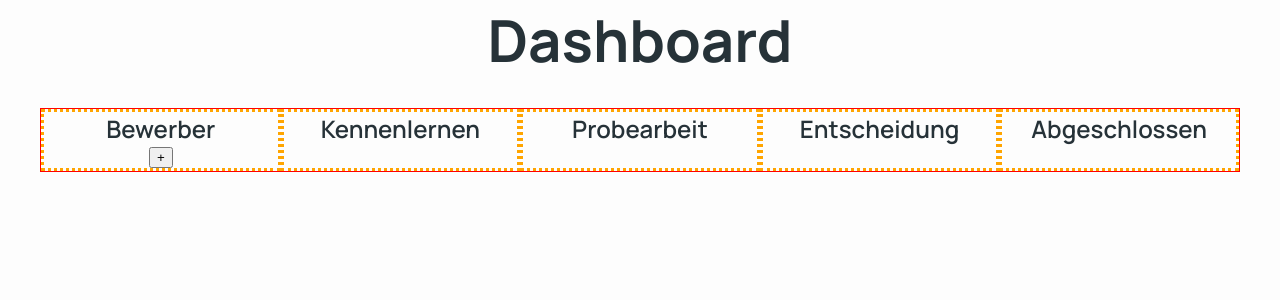
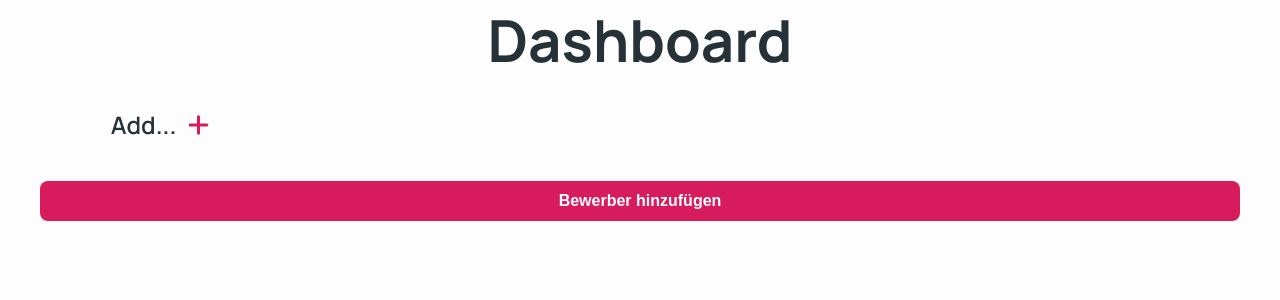
Before and after one commit to Fabo95/workwise_board, a React (Create React App) app: page / in a window 1280 px wide. Shown: the top 300 px of the page. Built offline with nearby package versions, Linux system fonts and the light colour scheme.

Commit message:
4th Update

```diff
--- a/src/App.js
+++ b/src/App.js
@@ -1,6 +1,7 @@
 import React, {useContext} from 'react'
 import {CandidateContext} from "./context/CandidateContext"
-import Input from './component/Input'
+import CandidateInput from './component/CandidateInput'
+import ColumnInput from "./component/ColumnInput"
 
 import Column from './component/Column'
 
@@ -11,13 +12,23 @@ export default function App () {
     {/* columnIndex via props an <Column /> */}
     const columnEl = columnArr.map((eachColumn, index ) => <Column key={index} columnIndex = {index} title = {eachColumn}/>)
 
+    function handleCandidateInput () {
+        document.getElementById("root").classList.add("show--candidate--input")
+    }
+
     return (
         <>
             <h1>Dashboard</h1>
             <main className='main'>
                 {columnEl}
             </main>
-            <Input />
+            <div className='container'>
+                <button className='btn--add' onClick={handleCandidateInput}>Bewerber hinzufügen</button>
+            </div>
+            <CandidateInput />
+            <ColumnInput />
+
+
         </>
     )
 }
--- a/src/component/Candidate.js
+++ b/src/component/Candidate.js
@@ -1,23 +1,49 @@
-import React, {useContext} from 'react'
+import React, {useContext, useState} from 'react'
 import {CandidateContext} from "../context/CandidateContext"
 
 import { FontAwesomeIcon } from '@fortawesome/react-fontawesome'
 import { faArrowLeft } from '@fortawesome/free-solid-svg-icons'
 import { faArrowRight } from '@fortawesome/free-solid-svg-icons'
+import { faTrashCan } from '@fortawesome/free-regular-svg-icons'
 
 
-export default function Candidate ({index, lastname, firstname, position}) {
+export default function Candidate ({index, lastname, firstname, position, statusIndex}) {
 
-    const {handleFurther, handleBack} = useContext(CandidateContext)
+    const {handleFurther, handleBack, handleRemove, columnArr} = useContext(CandidateContext)
 
+    const [hovered, setHovered] = useState(false)
+
+    function handleHover() {
+        setHovered(prevHovered => !prevHovered)
+    }
+
+    {/* Returned Icons in Abhängigkeit von statusIndex des Bewerbers */}
+    function getIcon () {
+
+        if (statusIndex === 0) {
+            return <FontAwesomeIcon className="candidate--icon candidate--icon--right" onClick={() => handleFurther(index)} icon={faArrowRight} />
+        }
+
+        else if (statusIndex === columnArr.length - 1) {
+            return <FontAwesomeIcon className="candidate--icon candidate--icon--left" onClick={() => handleBack(index)} icon={faArrowLeft} />
+        }
+
+        else {
+            return (
+            <>
+                <FontAwesomeIcon className="candidate--icon candidate--icon--left" onClick={() => handleBack(index)} icon={faArrowLeft} />
+                <FontAwesomeIcon className="candidate--icon candidate--icon--right" onClick={() => handleFurther(index)} icon={faArrowRight} />
+            </>)
+        }
+    }
 
     return (
-        <div className='candidate'>
+        <div onMouseEnter={handleHover} onMouseLeave={handleHover} className='candidate'>
+            {hovered && <FontAwesomeIcon className="candidate--icon candidate--icon--remove" onClick={() => handleRemove(index)}  icon={faTrashCan} />}
             <p className='candidate--text'><span className='bold'>Nachname:</span> {lastname}</p>
             <p className='candidate--text'><span className='bold'>Vorname: </span>{firstname}</p>
             <p className='candidate--text'><span className='bold'>Position:</span> {position}</p>
-            <FontAwesomeIcon className="candidate--icon candidate--icon--left" onClick={() => handleBack(index)} icon={faArrowLeft} />
-            <FontAwesomeIcon className="candidate--icon candidate--icon--right" onClick={() => handleFurther(index)} icon={faArrowRight} />
+            {getIcon()}
         </div>
     )
 }
--- a/src/component/Input.js
+++ b/src/component/CandidateInput.js
@@ -18,18 +18,18 @@ export default function Input () {
 
      function onSubmit(candidate) {
         handleAdd(candidate)
-        document.getElementById("root").classList.remove("show")
+        document.getElementById("root").classList.remove("show--candidate--input")
 
     }
 
-    function handleClick () {
-        document.getElementById("root").classList.remove("show")
+    function handleExit () {
+        document.getElementById("root").classList.remove("show--candidate--input")
     }
 
     return (
-        <div className='input'>
+        <div className='input input--candidate'>
             <div className='input--item'>
-            <FontAwesomeIcon onClick={handleClick} className='input--exit' icon={faXmark} />
+            <FontAwesomeIcon onClick={handleExit} className='input--exit' icon={faXmark} />
             <form onSubmit={handleSubmit(onSubmit)}>
                 <label className='input--label'>Vorname:</label>
                 <input className='input--field' {...register('firstname', { required: true })} />
--- a/src/component/Column.js
+++ b/src/component/Column.js
@@ -1,13 +1,16 @@
 import React, {useContext} from 'react'
 import {CandidateContext} from "../context/CandidateContext"
+
+import { FontAwesomeIcon } from '@fortawesome/react-fontawesome'
+import { faPlus } from '@fortawesome/free-solid-svg-icons'
 
 import Candidate from './Candidate'
 
 
-/* columnIndex des Column aus ColumnArr*/
+/* columnIndex = index des Columns aus ColumnArr*/
 export default function Column ({columnIndex, title}) {
 
-    const {candidateArr} = useContext(CandidateContext)
+    const {columnArr, candidateArr} = useContext(CandidateContext)
 
     const cadidateEl = candidateArr.map((eachCandidate, index) => {
 
@@ -18,15 +21,17 @@ export default function Column ({columnIndex, title}) {
             )
     })
 
-    function handleClick () {
-        document.getElementById("root").classList.add("show")
+    function handleColumnInput () {
+        document.getElementById("root").classList.add("show--column--input")
     }
 
     return (
         <div className='main--item'>
-                <h3>{title}</h3>
+                <div className='main--item--flex'>
+                    <h3>{title}</h3>
+                    {columnIndex === columnArr.length - 1 && <FontAwesomeIcon onClick={handleColumnInput} className="plus--icon" icon={faPlus} />}
+                </div>
                 {cadidateEl}
-        {columnIndex === 0 && <button onClick={handleClick}>+</button>}
         </div>
 
     )
--- /dev/null
+++ b/src/component/ColumnInput.js
@@ -0,0 +1,42 @@
+import React, {useContext} from 'react'
+import { useForm } from 'react-hook-form';
+import { CandidateContext } from '../context/CandidateContext';
+
+import { FontAwesomeIcon } from "@fortawesome/react-fontawesome";
+import {faXmark} from '@fortawesome/free-solid-svg-icons';
+
+export default function Input () {
+
+    const {handleColumn} = useContext(CandidateContext)
+
+    const {
+        register,
+        handleSubmit,
+        formState: { errors },
+      } = useForm();
+
+
+     function onSubmit(columnname) {
+        handleColumn(columnname)
+        document.getElementById("root").classList.remove("show--column--input")
+
+    }
+
+    function handleExit () {
+        document.getElementById("root").classList.remove("show--column--input")
+    }
+
+    return (
+        <div className='input input--column'>
+            <div className='input--item'>
+            <FontAwesomeIcon onClick={handleExit} className='input--exit' icon={faXmark} />
+            <form onSubmit={handleSubmit(onSubmit)}>
+                <label className='input--label'>Columnname:</label>
+                <input className='input--field' {...register('columnname', { required: true })} />
+                {errors.age && <p>Du hast vergessen den Columnnamen anzugeben</p>}
+                <input value="Column hinzufügen" className='input--submit' type="submit" />
+            </form>
+            </div>
+        </div>
+    )
+}
--- a/src/context/CandidateContext.js
+++ b/src/context/CandidateContext.js
@@ -1,12 +1,22 @@
-import React, {useState, useEffect, useRef} from "react";
+import React, {useState} from "react";
 
 const CandidateContext = React.createContext()
 
 function CandidateContextProvider ({children}) {
 
-        const [columnArr, setColumnArr] = useState(["Bewerber", "Kennenlernen", "Probearbeit", "Entscheidung", "Abgeschlossen"])
+        const [columnArr, setColumnArr] = useState(["Add..."])
 
         const [candidateArr, setCandidateArr] = useState([])
+
+        {/* fügt Column hinzu */}
+        function handleColumn ({columnname}) {
+            setColumnArr(prevColumnArr => {
+                const newColumArr = prevColumnArr.filter(column => {
+                    return column !== "Add..."
+                })
+                return [...newColumArr, columnname]
+            })
+        }
 
 
         {/* fügt Candidate hinzu */}
@@ -38,8 +48,17 @@ function CandidateContextProvider ({children}) {
             })
         }
 
+        {/* removed einen Candidate*/}
+        function handleRemove (candidateIndex) {
+            setCandidateArr(prevCandidateArr => {
+                return (prevCandidateArr.filter((candidate, index) => {
+                    return (index !== candidateIndex)
+                }))
+            })
+        }
+
         return (
-            <CandidateContext.Provider value={{columnArr, candidateArr, handleAdd, handleFurther, handleBack}}>
+            <CandidateContext.Provider value={{columnArr, candidateArr, handleAdd, handleFurther, handleBack, handleRemove, handleColumn}}>
                 {children}
             </CandidateContext.Provider>
         )
--- a/src/styles.css
+++ b/src/styles.css
@@ -98,6 +98,13 @@ body {
   text-align: center;
 }
 
+.container {
+  width: 100%;
+  max-width: 1200px;
+  margin: 0 auto;
+}
+
+
 /* Main */
 
 .main {
@@ -105,11 +112,15 @@ body {
   max-width: 1200px;
   margin: 0 auto;
   display: flex;
-  border: 1px solid red;
 }
 .main--item {
   width: 20%;
-  border: 3px dotted orange;
+}
+
+.main--item--flex {
+  display: flex;
+  justify-content: center;
+  align-items: center;
 }
 
 /* Candidate */
@@ -127,7 +138,7 @@ body {
 
 /* Input */
 
-.input {
+.input  {
   position: fixed;
   top: 0;
   left: 0;
@@ -142,7 +153,13 @@ body {
   justify-content: center;
 }
 
-.show .input {
+.show--candidate--input .input--candidate {
+  visibility: visible;
+  transform: scale(1);
+  transition: 300ms;
+}
+
+.show--column--input .input--column {
   visibility: visible;
   transform: scale(1);
   transition: 300ms;
@@ -206,6 +223,33 @@ body {
   cursor: pointer;
 }
 
+/* Button */
+
+.btn--add {
+  margin-top: 2.5em;
+  -webkit-box-align: center;
+  align-items: center;
+  cursor: pointer;
+  display: flex;
+  font-size: 16px;
+  font-weight: bold;
+  -webkit-box-pack: center;
+  justify-content: center;
+  max-width: 100%;
+  min-height: 40px;
+  padding: 10px 16px;
+  position: relative;
+  text-align: center;
+  text-decoration: none;
+  white-space: nowrap;
+  background: rgb(216, 27, 93);
+  border: none;
+  color: rgb(255, 255, 255);
+  border-radius: 8px;
+  height: 40px;
+  width: 100%;
+}
+
 /* Fonts */
 
 .bold {
@@ -235,6 +279,8 @@ h3 {
   margin-bottom: 0;
 }
 
+/* Icons */
+
 .candidate--icon {
   position: absolute;
   top: 50%;
@@ -249,3 +295,16 @@ h3 {
 .candidate--icon--right {
   right: 1em;
 }
+
+.candidate--icon--remove {
+  top: 1em;
+  right: 1em;
+}
+
+.plus--icon {
+  color: var(--color--red);
+  font-size: var(--fs--h3);
+  cursor: pointer;
+  display: inline-block;
+  margin-left: 0.5em;
+}
```
